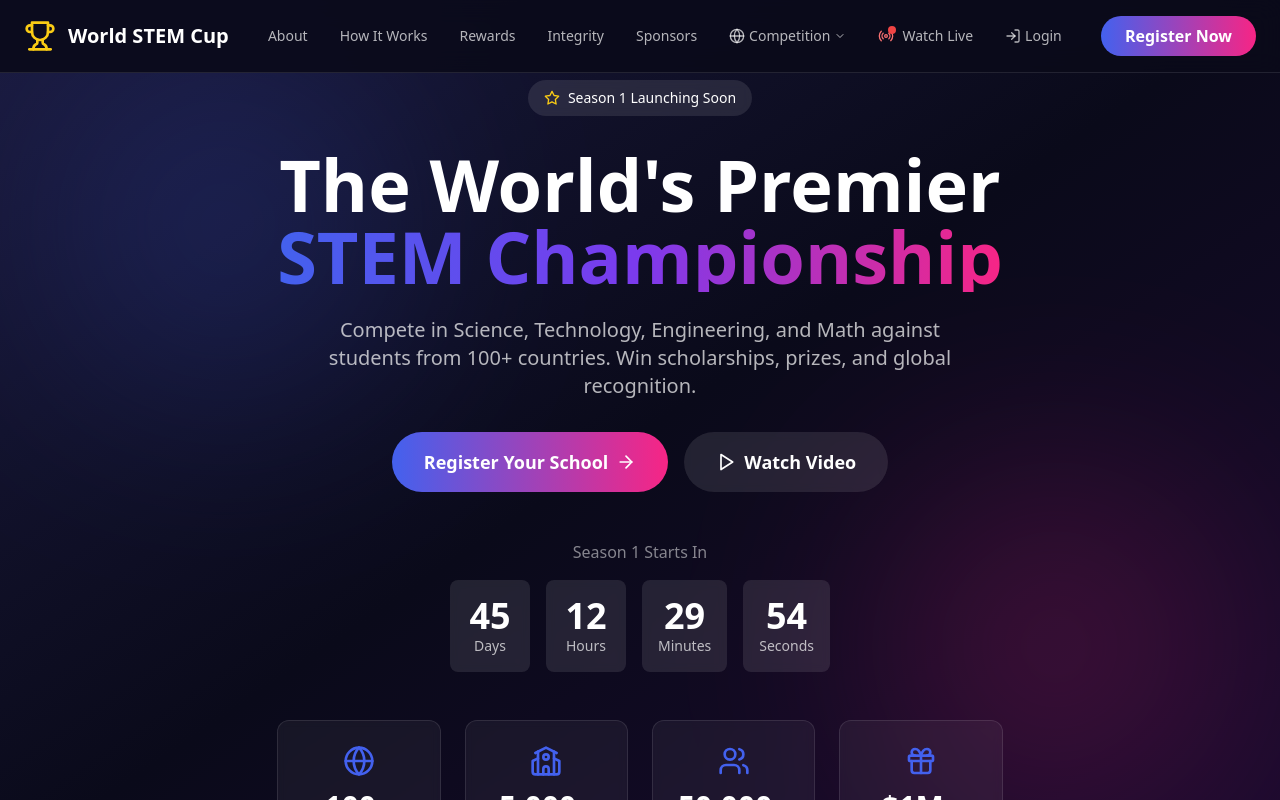
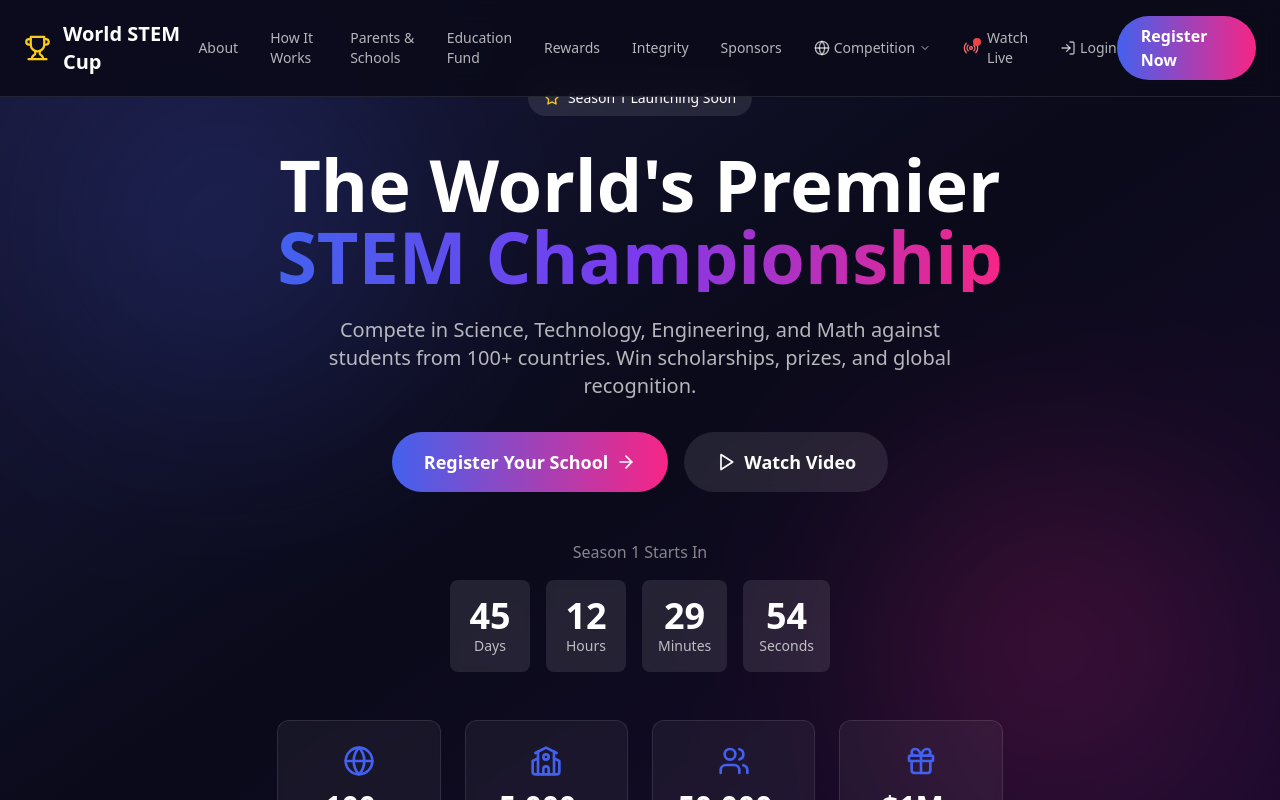
Before and after one commit to fculha/world-stem-cup-launch, a React (Vite) app: page / in a window 1280 px wide. Shown: the top 800 px of the page. Built offline with nearby package versions, Linux system fonts and the light colour scheme; no server answers.

Commit message:
feat: Add Parents & Schools and Education Fund links to main navigation and footer
Co-Authored-By: fculha62@gmail.com <fculha62@gmail.com>

```diff
--- a/src/App.tsx
+++ b/src/App.tsx
@@ -408,6 +408,18 @@ function App() {
               className="text-sm text-white/70 hover:text-white transition-colors"
             >
               How It Works
+            </Link>
+            <Link
+              to="/parents-schools"
+              className="text-sm text-white/70 hover:text-white transition-colors"
+            >
+              Parents & Schools
+            </Link>
+            <Link
+              to="/education-fund"
+              className="text-sm text-white/70 hover:text-white transition-colors"
+            >
+              Education Fund
             </Link>
             {['Rewards', 'Integrity', 'Sponsors'].map((item) => {
               const id = item.toLowerCase().replace(' ', '-');
@@ -882,9 +894,9 @@ function App() {
               <h4 className="font-bold mb-4">Competition</h4>
               <ul className="space-y-2 text-sm text-white/50">
                 <li><Link to="/how-it-works" className="hover:text-white">How It Works</Link></li>
-                <li><Link to="/world" className="hover:text-white">World Cup</Link></li>
+                <li><Link to="/parents-schools" className="hover:text-white">Parents & Schools</Link></li>
+                <li><Link to="/education-fund" className="hover:text-white">Education Fund</Link></li>
                 <li><Link to="/about" className="hover:text-white">About Us</Link></li>
-                <li><Link to="/leaderboard" className="hover:text-white">Leaderboards</Link></li>
               </ul>
             </div>
 
```
